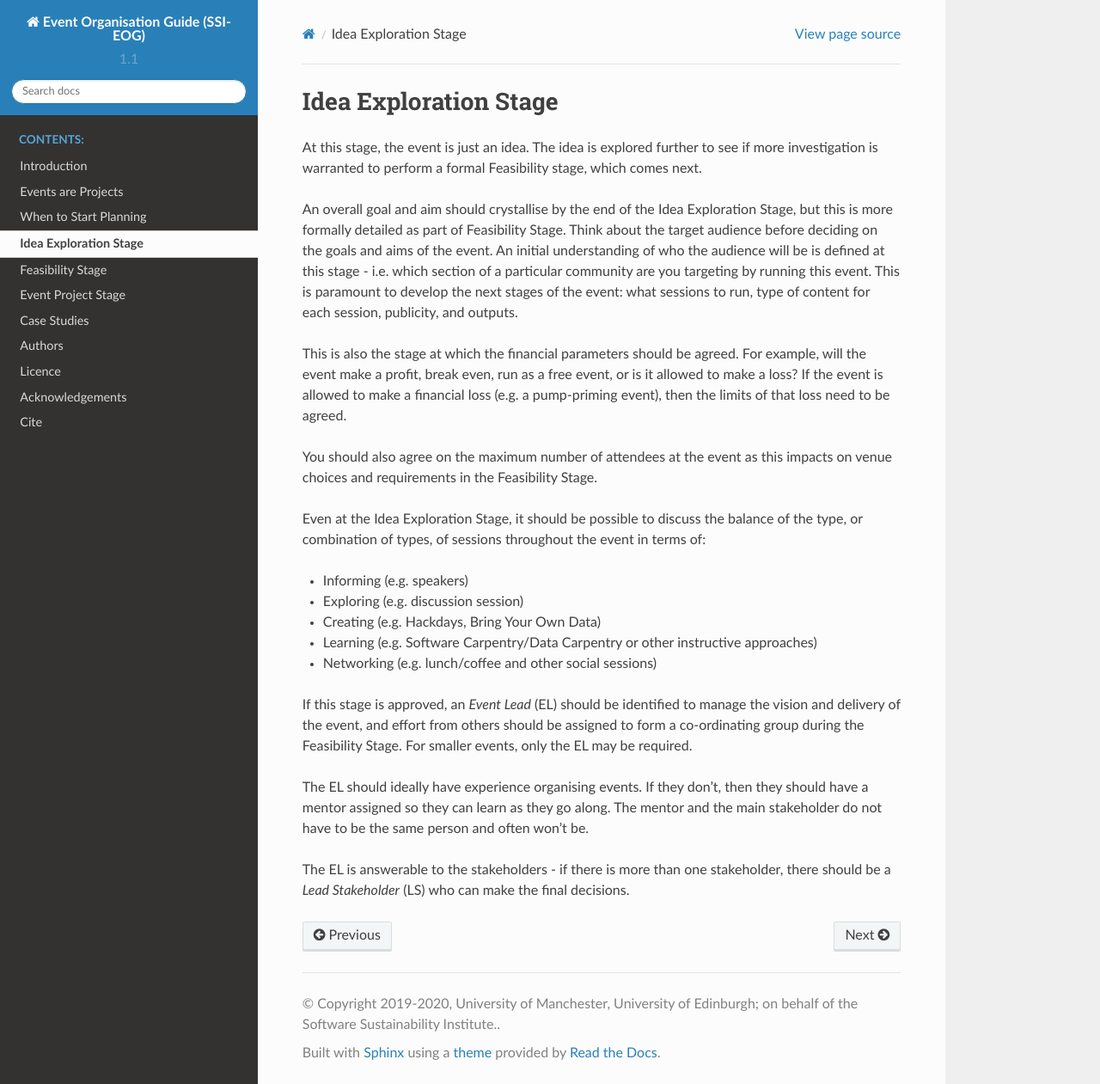
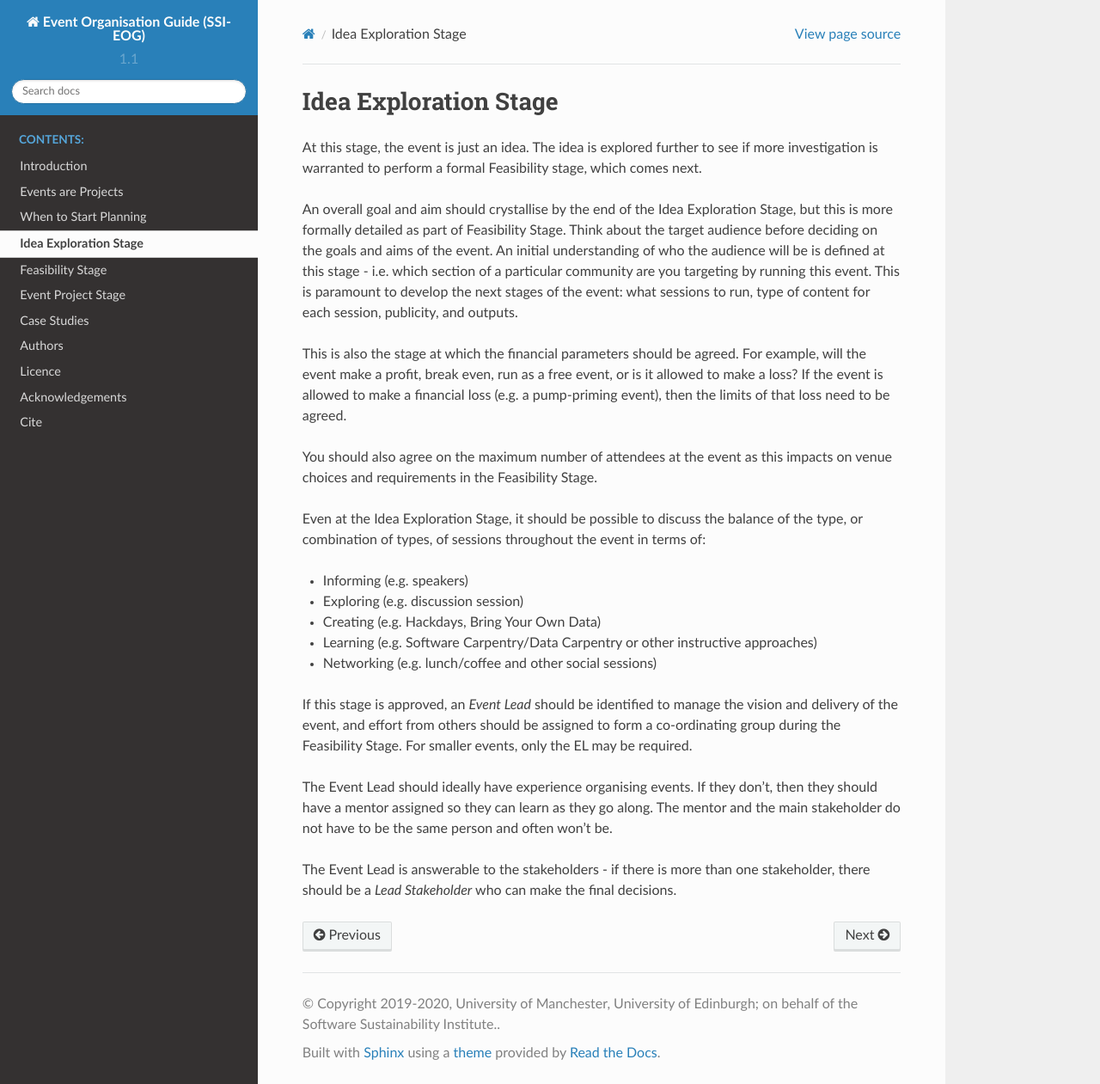
Before and after one commit to softwaresaved/event-organisation-guide, a Sphinx documentation site: the page built from docs/eog/ideas-exploration-stage.rst, in a window 1280 px wide and 1261 px high. Shown: the whole window at 86% size. Built offline with Sphinx 7.4.7 and the Read the Docs theme 2.0.0, drawn with Linux system fonts in a browser that asks for light colours.

Commit message:
Update ideas-exploration-stage.rst

```diff
--- a/docs/eog/ideas-exploration-stage.rst
+++ b/docs/eog/ideas-exploration-stage.rst
@@ -20,8 +20,8 @@
 - Learning (e.g. Software Carpentry/Data Carpentry or other instructive approaches)
 - Networking (e.g. lunch/coffee and other social sessions)
 
-If this stage is approved, an *Event Lead* (EL) should be identified to manage the vision and delivery of the event, and effort from others should be assigned to form a co-ordinating group during the Feasibility Stage. For smaller events, only the EL may be required.
+If this stage is approved, an *Event Lead* should be identified to manage the vision and delivery of the event, and effort from others should be assigned to form a co-ordinating group during the Feasibility Stage. For smaller events, only the EL may be required.
 
-The EL should ideally have experience organising events. If they don't, then they should have a mentor assigned so they can learn as they go along. The mentor and the main stakeholder do not have to be the same person and often won’t be.
+The Event Lead should ideally have experience organising events. If they don't, then they should have a mentor assigned so they can learn as they go along. The mentor and the main stakeholder do not have to be the same person and often won’t be.
 
-The EL is answerable to the stakeholders - if there is more than one stakeholder, there should be a *Lead Stakeholder* (LS) who can make the final decisions.
+The Event Lead is answerable to the stakeholders - if there is more than one stakeholder, there should be a *Lead Stakeholder* who can make the final decisions.
```
